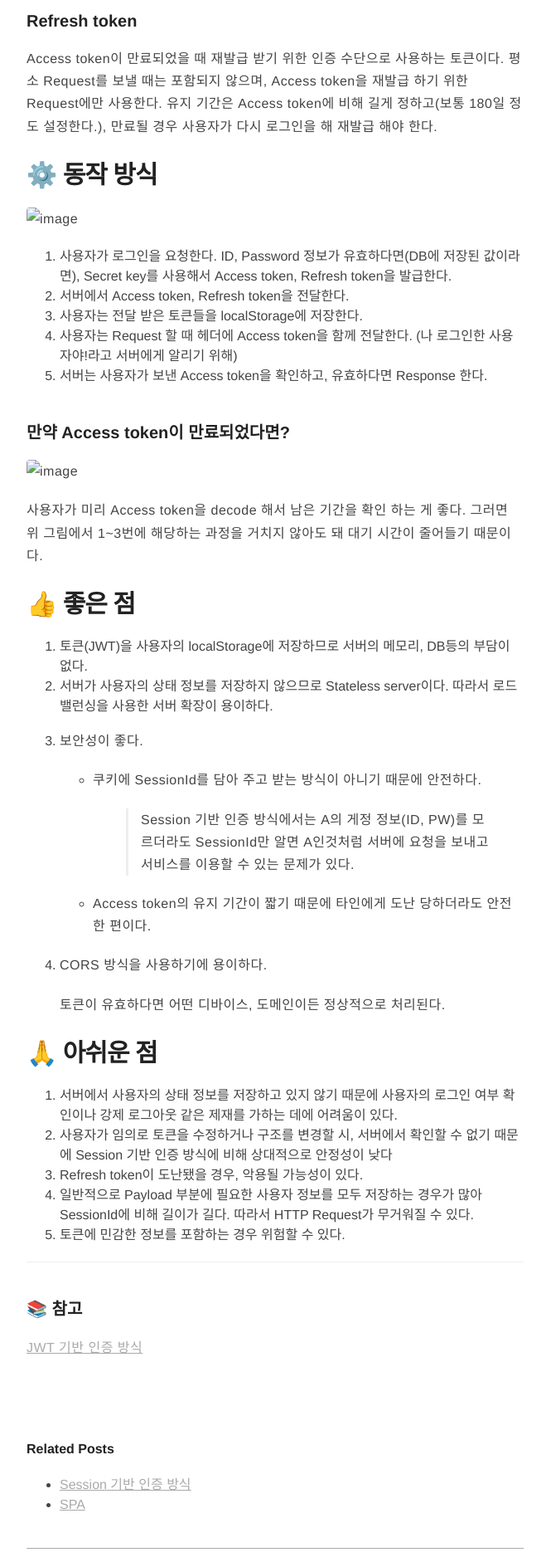
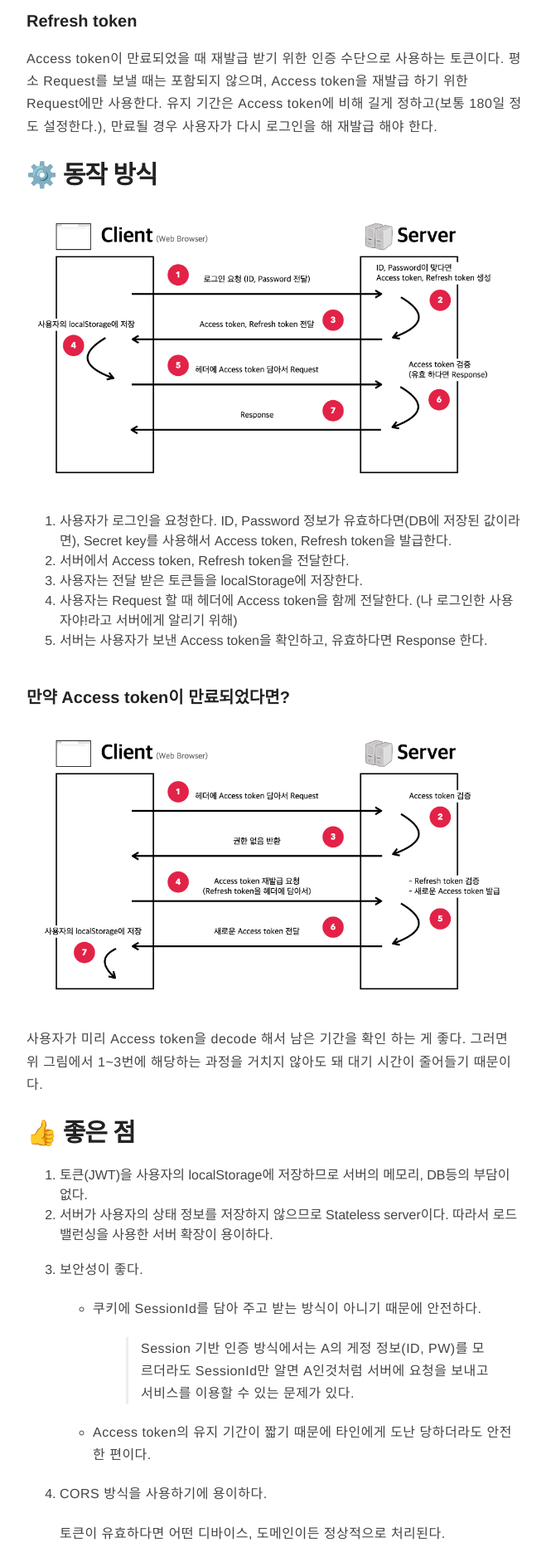
Before and after one commit to Joie-Kim/Joie-Kim.github.io, a Jekyll site: the page built from _posts/2021-02-07-JWT-Auth.markdown, in a window 1280 px wide. Shown: the part 1742-3630 px from the top of the page at 83% size, without its empty margins (308-967 px from the left). Built offline with Jekyll 4.4.1, drawn with Linux system fonts in a browser that asks for light colours; comment, search, counter and statistics services are not loaded.

Commit message:
[Update] post 내부 이미지 링크 수정

```diff
--- a/_posts/2021-02-06-Session-Auth.markdown
+++ b/_posts/2021-02-06-Session-Auth.markdown
@@ -39,7 +39,7 @@ description: 배운 것을 기록하는 습관! ✍️
 
 # ⚙️ 동작 방식
 
-![image](/assets/200206/Session_auth.jpeg)
+![image](/assets/210206/Session_auth.jpeg)
 
 1. 사용자가 로그인을 요청한다. ID, Password 정보가 유효하다면(DB에 저장된 값이라면), 세션을 생성하고 서버의 메모리에 저장한다. 세션 식별키인 SessionId를 기준으로 정보를 저장하며, 조회할 때도 사용된다.
 2. 서버에서 SessionId를 쿠키에 담아 사용자(웹 브라우저)에게 전달한다.
--- a/_posts/2021-02-07-JWT-Auth.markdown
+++ b/_posts/2021-02-07-JWT-Auth.markdown
@@ -63,7 +63,7 @@ Access token이 만료되었을 때 재발급 받기 위한 인증 수단으로
 
 # ⚙️ 동작 방식
 
-![image](/assets/200207/Token_auth.jpeg)
+![image](/assets/210207/Token_auth.jpeg)
 
 1. 사용자가 로그인을 요청한다. ID, Password 정보가 유효하다면(DB에 저장된 값이라면), Secret key를 사용해서 Access token, Refresh token을 발급한다.
 2. 서버에서 Access token, Refresh token을 전달한다.
@@ -73,7 +73,7 @@ Access token이 만료되었을 때 재발급 받기 위한 인증 수단으로
 
 ### 만약 Access token이 만료되었다면?
 
-![image](/assets/200207/Token_auth2.jpeg)
+![image](/assets/210207/Token_auth2.jpeg)
 
 사용자가 미리 Access token을 decode 해서 남은 기간을 확인 하는 게 좋다. 그러면 위 그림에서 1~3번에 해당하는 과정을 거치지 않아도 돼 대기 시간이 줄어들기 때문이다.
 
```
